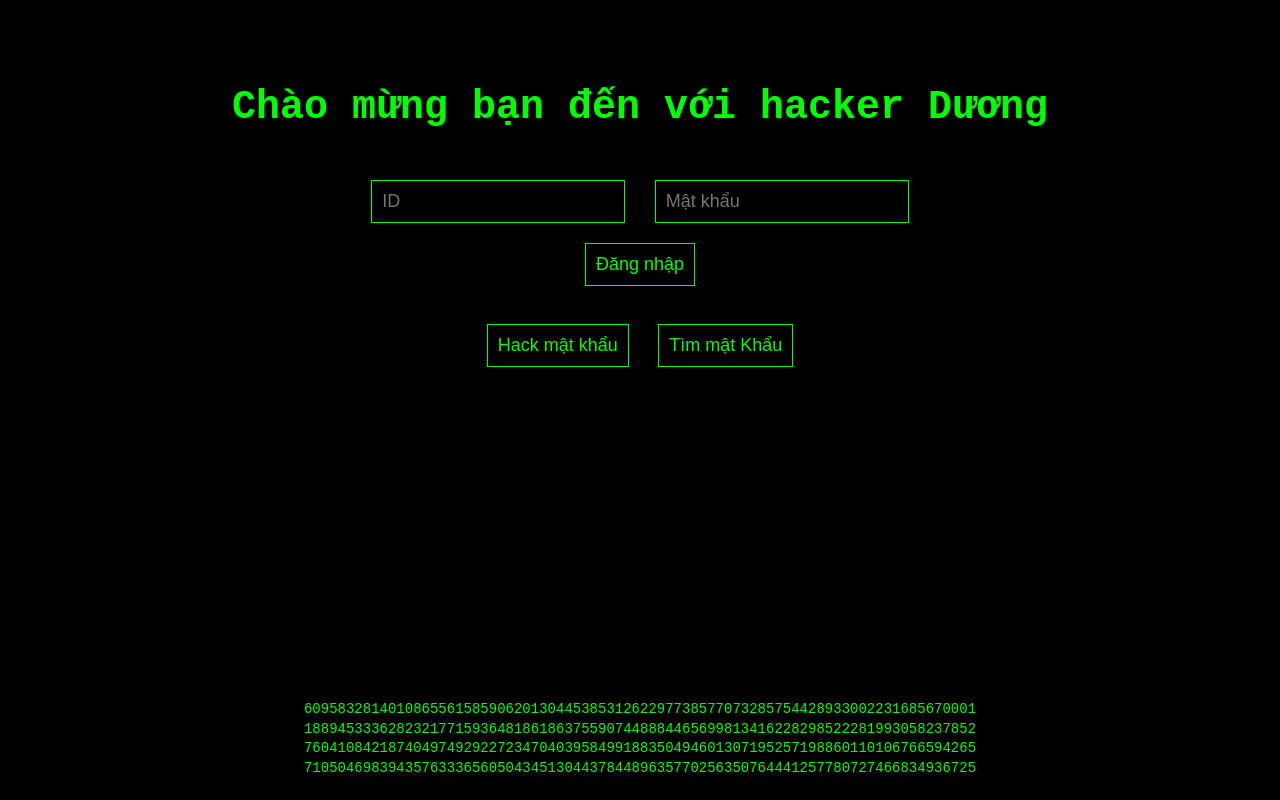
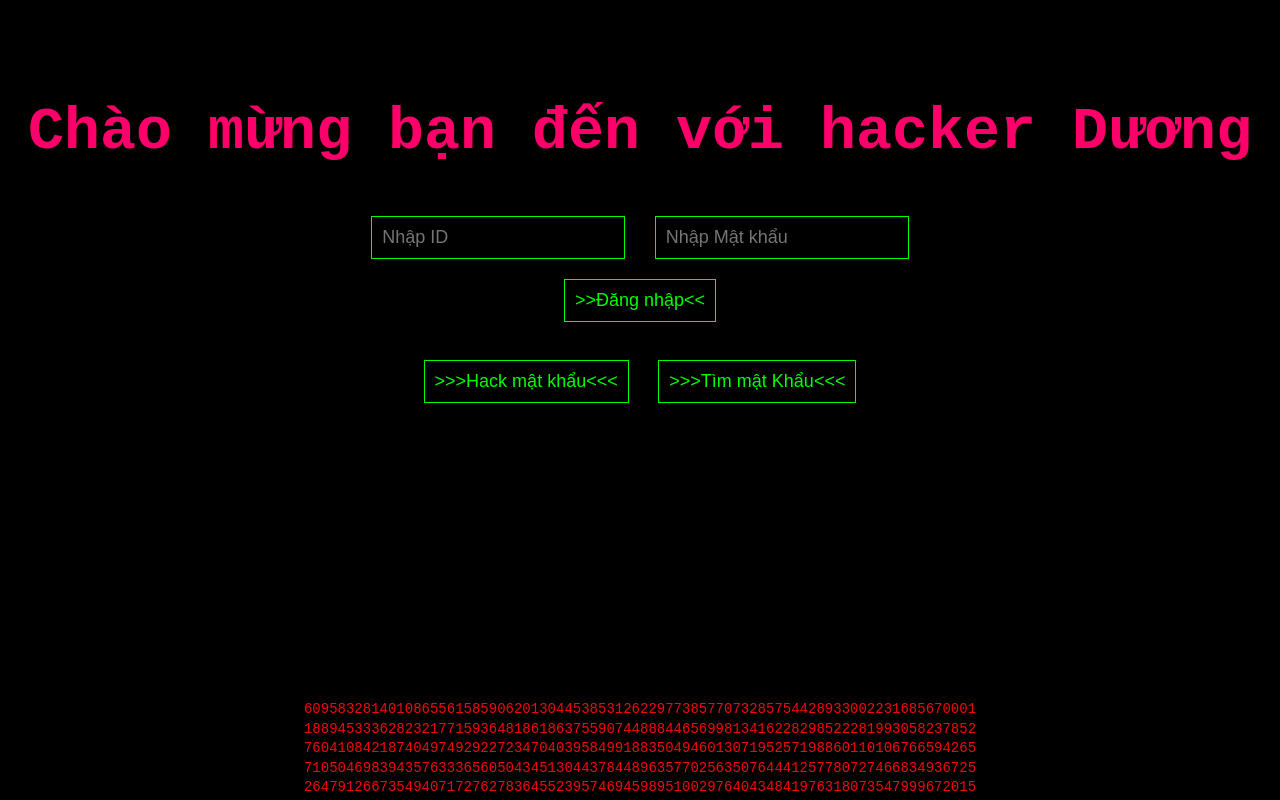
Before and after one commit to thaiduong4990/Duong, a plain HTML site: page index.html in a window 1280 px wide. Drawn offline with Linux system fonts and the light colour scheme.

Commit message:
Add files via upload
Signed-off-by: thaiduong4990 <duongthai646@gmail.com>

```diff
--- a/index.html
+++ b/index.html
@@ -6,13 +6,13 @@
   <style>
     body {
       background-color: black;
-      color: #00ff00;
+      color: #ff006a;
       font-family: 'Courier New', monospace;
       text-align: center;
       padding-top: 50px;
     }
     h1 {
-      font-size: 40px;
+      font-size: 60px;
       margin-bottom: 40px;
     }
     input, button {
@@ -37,7 +37,7 @@
       right: 0;
       height: 100px;
       overflow: hidden;
-      color: #00ff00;
+      color: #f10a0a;
       font-family: monospace;
       white-space: pre;
     }
@@ -51,13 +51,13 @@
 
   <h1>Chào mừng bạn đến với hacker Dương</h1>
 
-  <input type="text" id="username" placeholder="ID">
-  <input type="password" id="password" placeholder="Mật khẩu">
+  <input type="text" id="username" placeholder="Nhập ID">
+  <input type="password" id="password" placeholder="Nhập Mật khẩu">
   <br>
-  <button onclick="login()">Đăng nhập</button>
+  <button onclick="login()">>>Đăng nhập<<</button>
   <br><br>
-  <button onclick="startHacking()" disabled id="hackBtn">Hack mật khẩu</button>
-  <button onclick="startHacking()" disabled id="findBtn">Tìm mật Khẩu</button>
+  <button onclick="startHacking()" disabled id="hackBtn"> >>>Hack mật khẩu<<< </button>
+  <button onclick="startHacking()" disabled id="findBtn"> >>>Tìm mật Khẩu<<< </button>
 
   <div id="output"></div>
   <div class="loading" id="loading"></div>
@@ -75,7 +75,7 @@
     function login() {
       const user = usernameInput.value;
       const pass = passwordInput.value;
-      if (user === "Duong" && pass === "0978554115") {
+      if (user === "duong" && pass === "0978554115") {
         output.innerText = "Đăng nhập thành công!";
         hackBtn.disabled = false;
         findBtn.disabled = false;
@@ -86,7 +86,7 @@
 
     function startHacking() {
       output.innerText = "";
-      loading.innerText = "Đang tìm mật khẩu ảo...";
+      loading.innerText = "Đang tìm mật khẩu ...";
       const startTime = Date.now();
       const fakePasswords = "abcdefghijklmnopqrstuvwxyzABCDEFGHIJKLMNOPQRSTUVWXYZ0123456789";
       let interval = setInterval(() => {
@@ -116,10 +116,11 @@
       const matrix = document.getElementById("matrix");
       const line = generateMatrixLine();
       matrix.textContent = line + '\n' + matrix.textContent;
-      const lines = matrix.textContent.split('\n').slice(0, 4);
+      const lines = matrix.textContent.split('\n').slice(0, 9);
       matrix.textContent = lines.join('\n');
     }, 150);
   </script>
 
+
 </body>
 </html>
```
